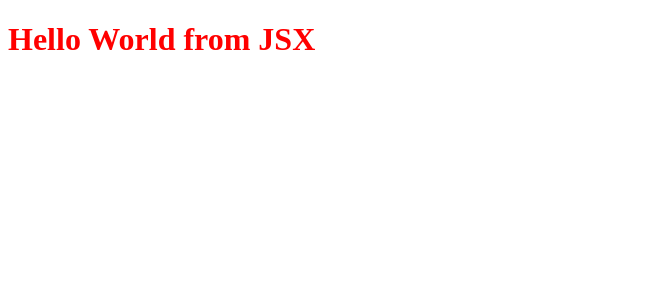
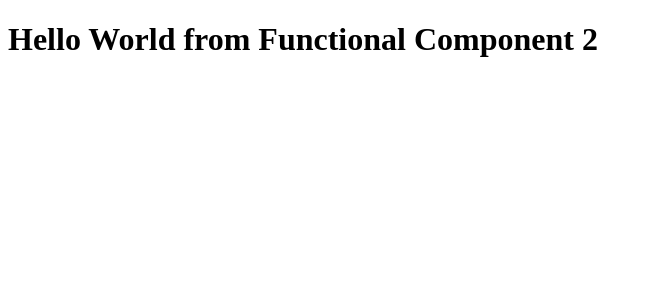
Before and after one commit to aryan21617/Demo-repo, a React (Vite) app: page / in a window 1280 px wide. Shown: the top 300 px of the page, without its empty margins (0-652 px from the left). Built offline with nearby package versions, Linux system fonts and the light colour scheme.

Commit message:
Functional Component

```diff
--- a/App.js
+++ b/App.js
@@ -1,29 +1,46 @@
 import React from "react" ;
 import ReactDOM from "react-dom/client" ;
 
-//React.createElement => React Element - JS Object => HTMLElement(render);
-const heading = React.createElement(
-  "h1" ,
-  {id: "heading"} ,
-  "Hello World from React!"
-) ;
+// React.createElement => React Element - JS Object => HTMLElement(render);
+// const heading = React.createElement(
+//   "h1" ,
+//   {id: "heading"} ,
+//   "Hello World from React!"
+// ) ;
 
 //JSX (transpiled before it reaches the JS engine) - parcel - Babel
 //JSX => React.createElement => React Element - JS Object => HTMLElement(render);
 
-const jsxHeading = <h1 id = "heading"> Hello World from JSX </h1> ;
+//react element
+const jsxHeading = (
+  <h1 id = "heading">
+     Hello World from JSX
+  </h1>
+);
+
+
+
+//React Functional component
+const HeadingComponent = () => {
+  return <h1> Hello World from Functional Component </h1> ;
+}
+//Both are same headingComponent and HeadingComponent2
+const HeadingComponent2 = () => (
+  <h1> Hello World from Functional Component 2 </h1>
+) ;
+
+
 
 const root = ReactDOM.createRoot(document.getElementById("root")) ;
-root.render(jsxHeading)
-
-
+root.render(<HeadingComponent2 />) ;
 // /*<div id = "parent">
 //     <div id = "child">
 //         <h1>This is h1 tag</h1>
 //         <h2>This is h2 tag</h2>
 //     </div>
 // </div>
-// */
+//
+
 
 // const parent = React.createElement(
 //   "div",
@@ -46,8 +63,8 @@ root.render(jsxHeading)
 
 
 
-// /* for hello world
+//  for hello world
 // const heading = React.createElement("h1" , {id: "heading"} , "Hello World from React!" ) ;
 // const root = ReactDOM.createRoot(document.getElementById("root")) ;
 // root.render(heading) ;
-// */
+//
```
